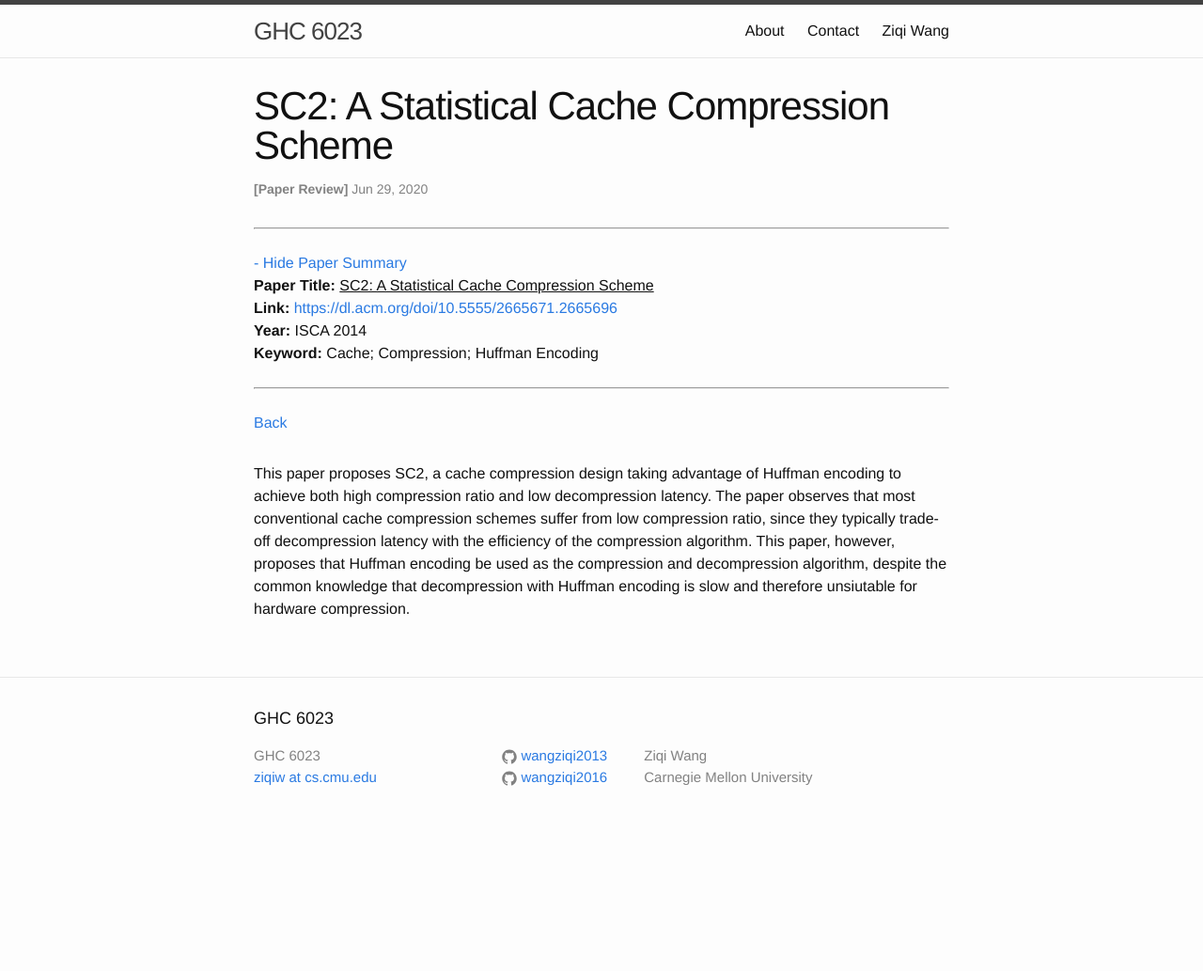
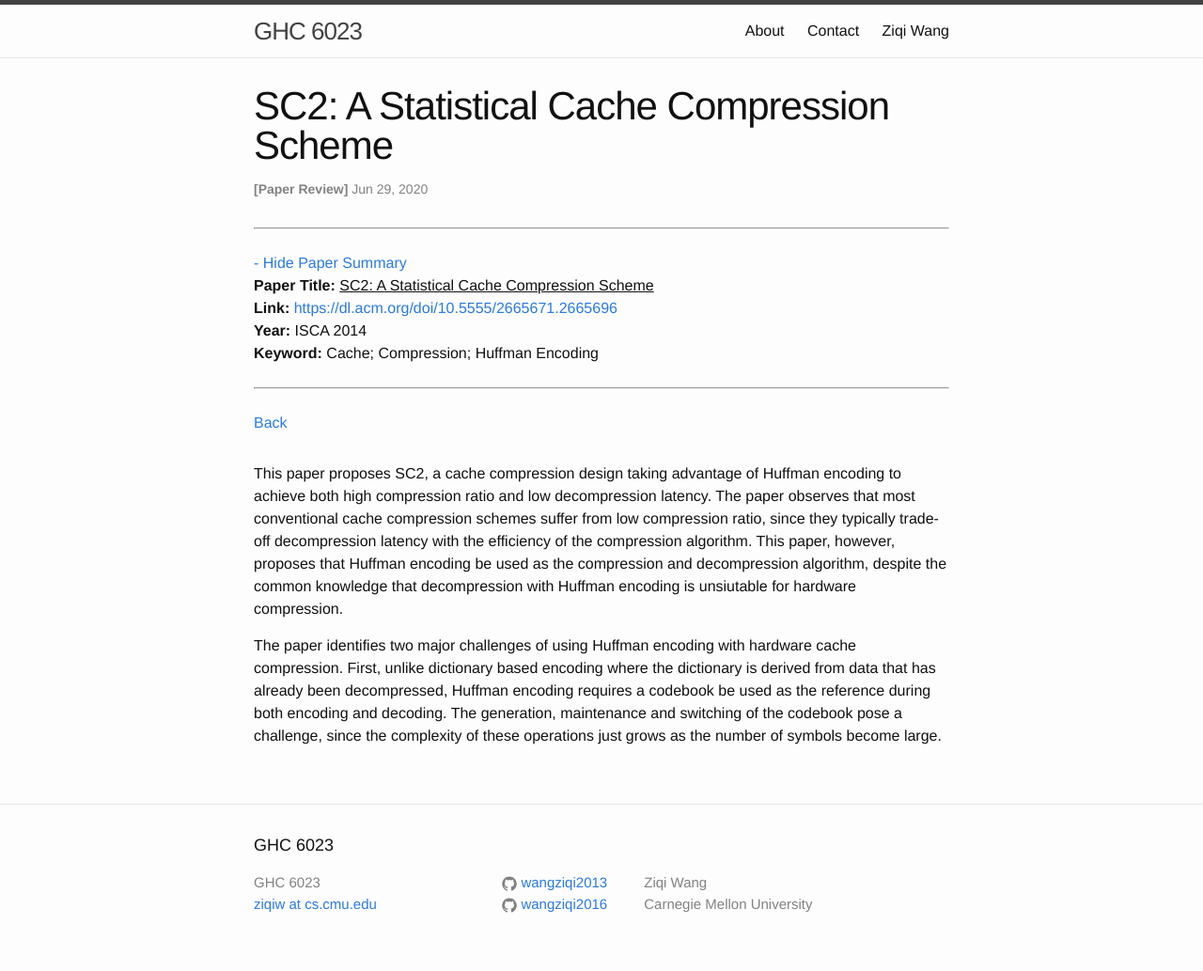
Before and after one commit to wangziqi2013/wangziqi2013.github.io, a Jekyll site: the page built from _posts/2020-06-29-sc2.markdown, in a window 1280 px wide. Shown: the whole page at 94% size. Built offline with Jekyll 4.4.1, drawn with Linux system fonts in a browser that asks for light colours; before the commit the page ends 900 px from its top, so only the background shows below that.

Commit message:
Adding codebook

```diff
--- a/_posts/2020-06-29-sc2.markdown
+++ b/_posts/2020-06-29-sc2.markdown
@@ -17,4 +17,9 @@ This paper proposes SC2, a cache compression design taking advantage of Huffman
 ratio and low decompression latency. The paper observes that most conventional cache compression schemes suffer from low
 compression ratio, since they typically trade-off decompression latency with the efficiency of the compression algorithm.
 This paper, however, proposes that Huffman encoding be used as the compression and decompression algorithm, despite
-the common knowledge that decompression with Huffman encoding is slow and therefore unsiutable for hardware compression.
+the common knowledge that decompression with Huffman encoding is unsiutable for hardware compression.
+
+The paper identifies two major challenges of using Huffman encoding with hardware cache compression. First, unlike dictionary
+based encoding where the dictionary is derived from data that has already been decompressed, Huffman encoding requires
+a codebook be used as the reference during both encoding and decoding. The generation, maintenance and switching of the
+codebook pose a challenge, since the complexity of these operations just grows as the number of symbols become large.
```
